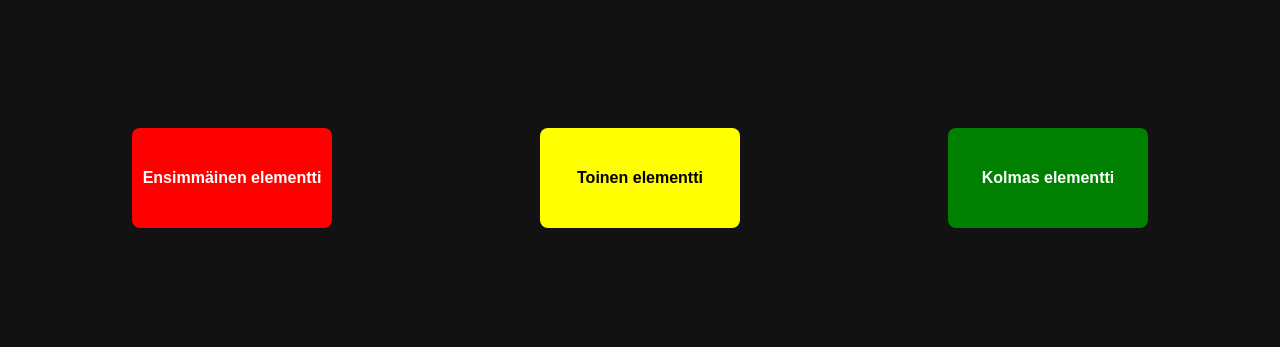
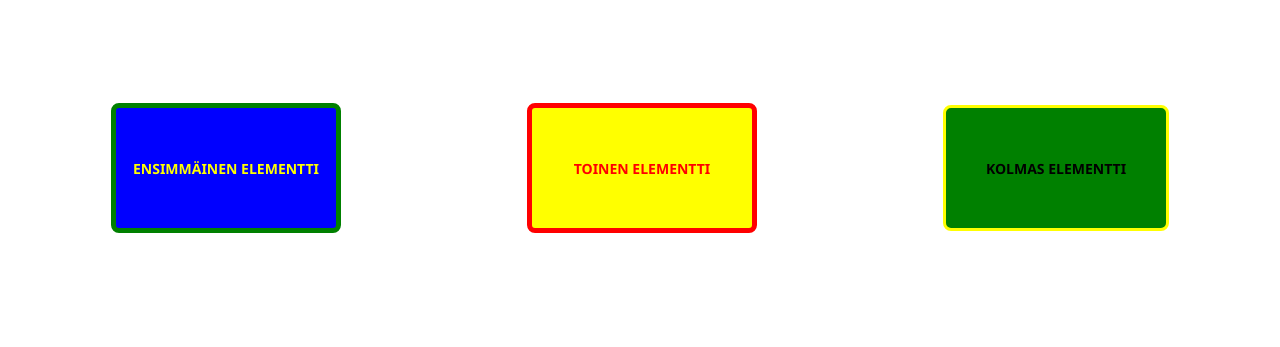
Before and after one commit to Juhani-ai/web-ohjelmointi, a PHP site: page /Position.html in a window 1280 px wide. Shown: the top 347 px of the page. Run offline with PHP 8.4, Linux system fonts and the light colour scheme.

Commit message:
tehtävä 10 valmis

```diff
--- a/Tehtävä1/Styles_position.css
+++ b/Tehtävä1/Styles_position.css
@@ -1,8 +1,8 @@
 body {
-  background-color: #121212;
   color: white;
-  font-family: sans-serif;
-  padding: 20px;
+  font-family: 'Segoe UI', sans-serif;
+  font-size: 14px;
+  padding: 10px;
 }
 
 .flex-container {
@@ -12,7 +12,14 @@ body {
   height: 300px;
 }
 
+.box:hover {
+  transform: scale(1.1);
+  transition: 0.3s ease;
+  box-shadow: 0 0 15px rgba(255, 255, 255, 0.6)
+}
+
 .box {
+  transition: transform 0.3s ease, box-shadow 0.3s ease;
   width: 200px;
   height: 100px;
   display: flex;
@@ -20,17 +27,27 @@ body {
   align-items: center;
   font-weight: bold;
   border-radius: 8px;
+  text-transform: uppercase;
+  text-align: center;
+  word-wrap: break-word;
+  white-space: normal;
+  padding: 10px;
 }
 
 .red {
-  background-color: red;
+  background-color: blue;
+  color: yellow;
+  border: 5px solid green;
 }
 
 .yellow {
   background-color: yellow;
-  color: black;
+  color: red;
+  border: 5px solid red;
 }
 
 .green {
   background-color: green;
+  color: black;
+  border: solid yellow;
 }
```
